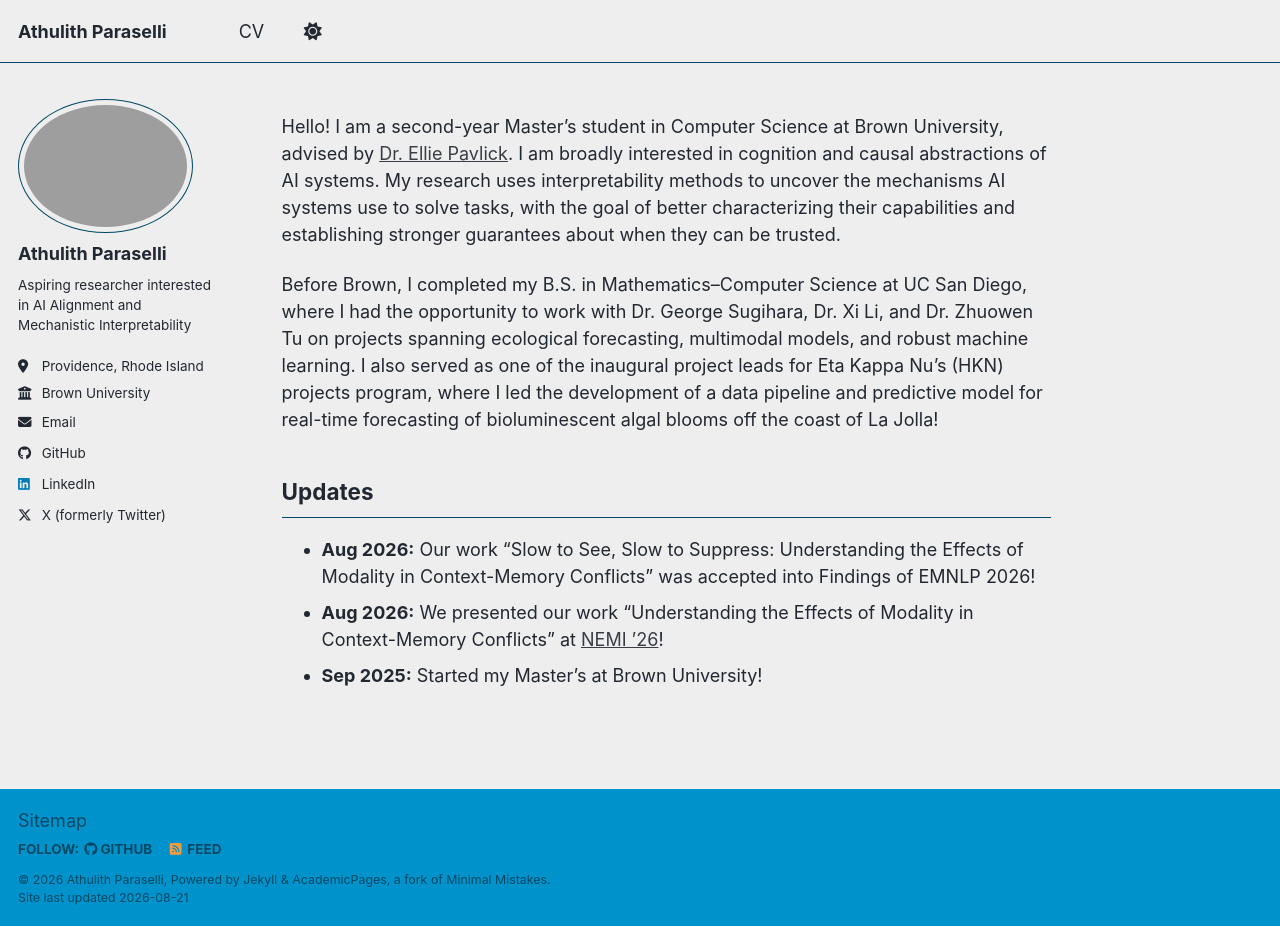
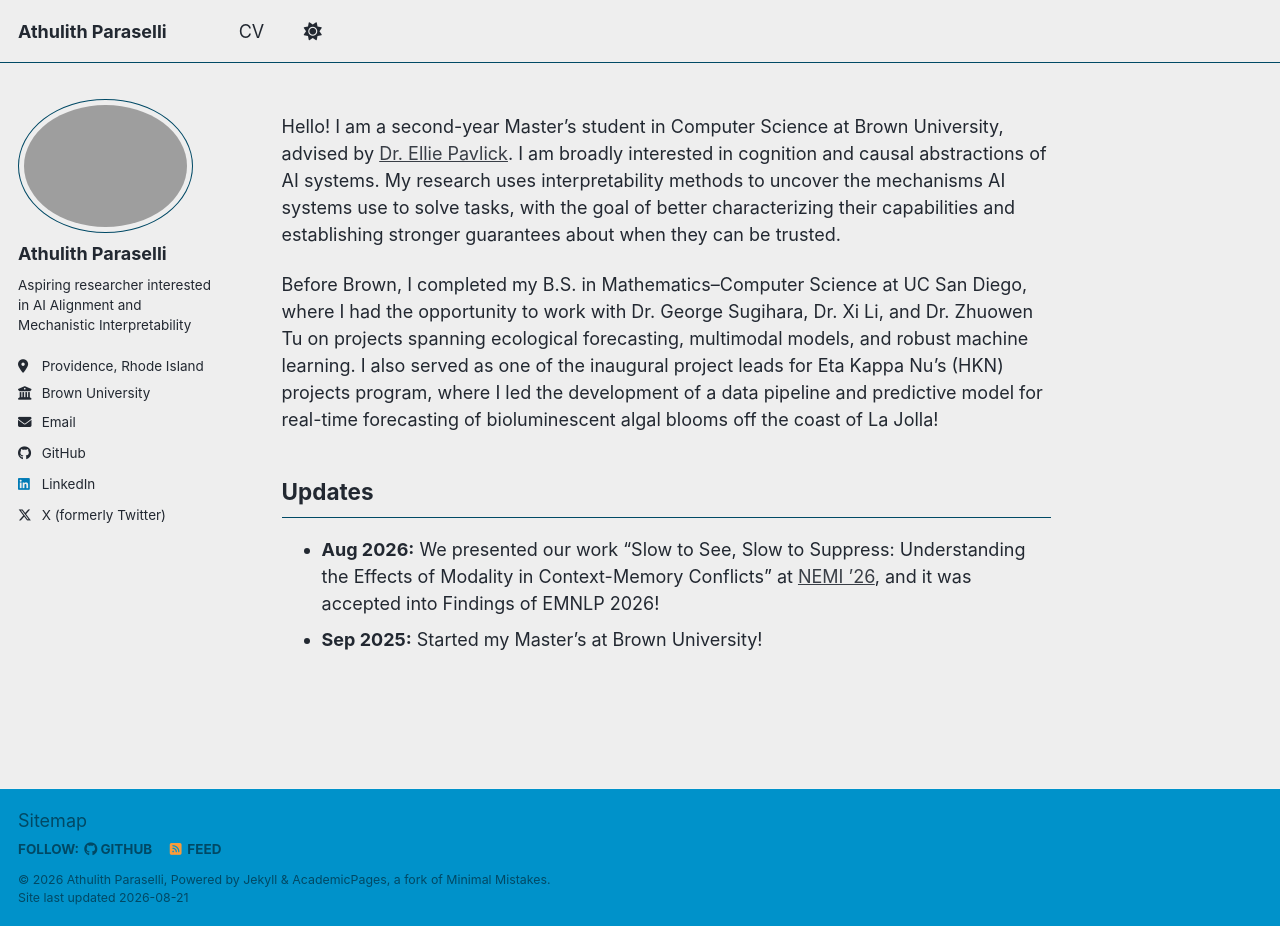
Before and after one commit to aparaselli/aparaselli.github.io, a Jekyll site: the page built from _pages/about.md, in a window 1280 px wide and 926 px high. Built offline with Jekyll 4.4.1, drawn with Linux system fonts in a browser that asks for light colours; a script bundle is joined from its source files by our own code; library files that are not in the unit come from our copies.

Commit message:
concised

```diff
--- a/_pages/about.md
+++ b/_pages/about.md
@@ -12,6 +12,5 @@ Hello! I am a second-year Master’s student in Computer Science at Brown Univer
 Before Brown, I completed my B.S. in Mathematics–Computer Science at UC San Diego, where I had the opportunity to work with Dr. George Sugihara, Dr. Xi Li, and Dr. Zhuowen Tu on projects spanning ecological forecasting, multimodal models, and robust machine learning. I also served as one of the inaugural project leads for Eta Kappa Nu’s (HKN) projects program, where I led the development of a data pipeline and predictive model for real-time forecasting of bioluminescent algal blooms off the coast of La Jolla!
 
 ## Updates
-- **Aug 2026:** Our work "Slow to See, Slow to Suppress: Understanding the Effects of Modality in Context-Memory Conflicts" was accepted into Findings of EMNLP 2026!
-- **Aug 2026:** We presented our work "Understanding the Effects of Modality in Context-Memory Conflicts" at [NEMI ’26](https://nemiconf.github.io/summer26/)!
+- **Aug 2026:** We presented our work "Slow to See, Slow to Suppress: Understanding the Effects of Modality in Context-Memory Conflicts" at [NEMI ’26](https://nemiconf.github.io/summer26/), and it was accepted into Findings of EMNLP 2026!
 - **Sep 2025:** Started my Master's at Brown University!
```
